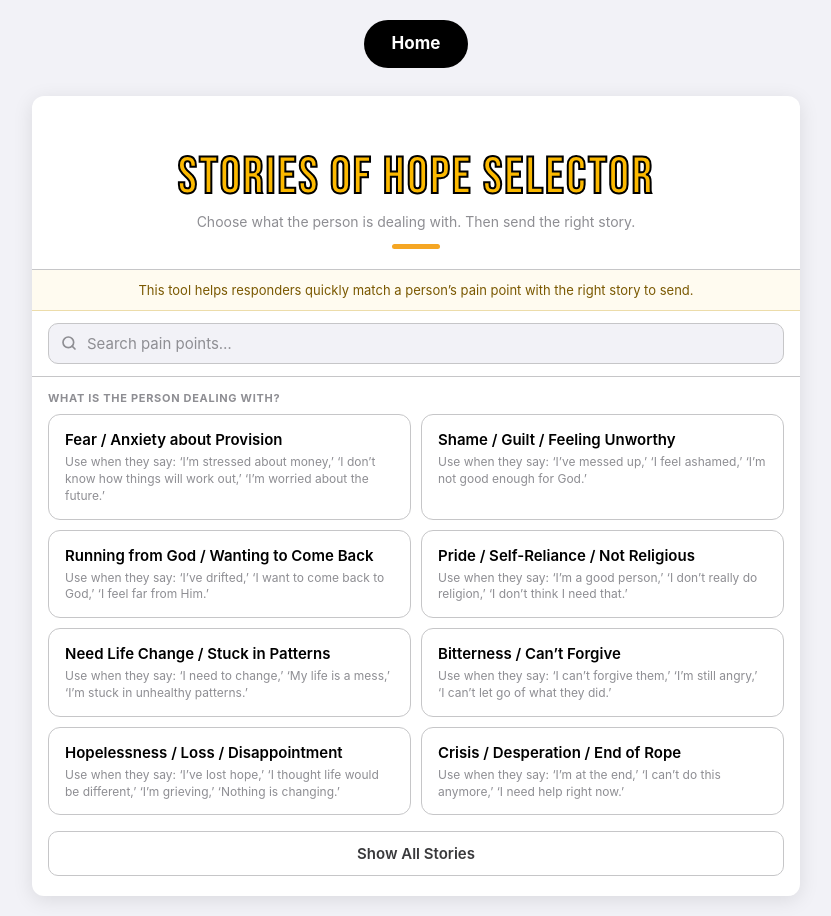
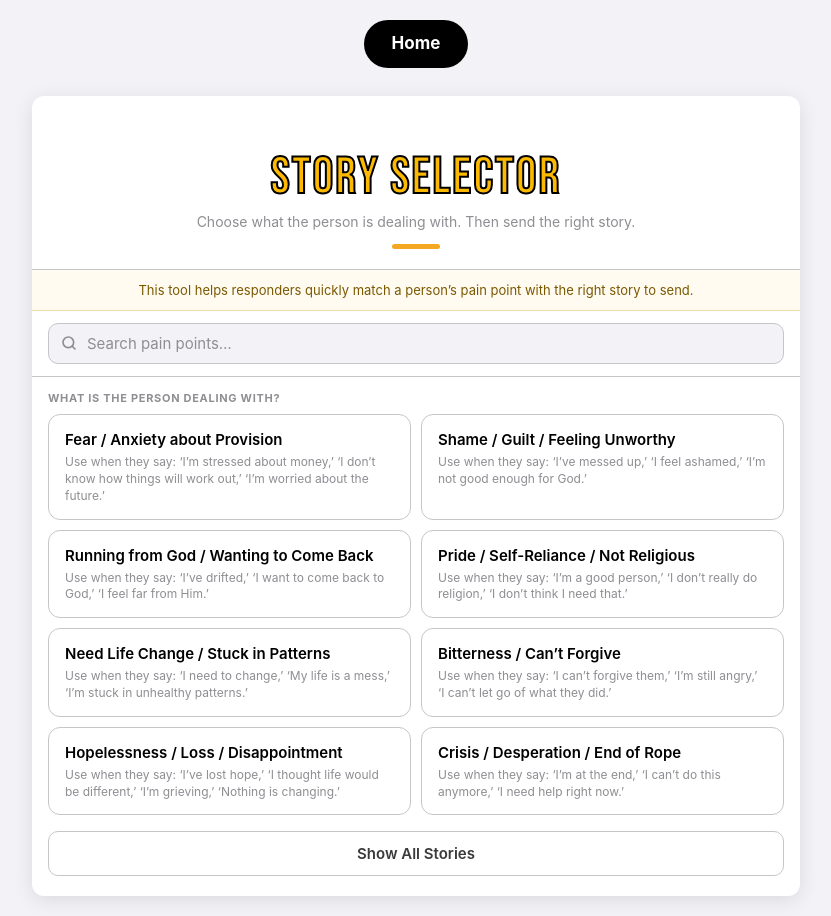
Before and after one commit to Mark-NYC/obey-tools, a plain HTML site: page stories-of-hope-selector.html in a window 1280 px wide. Shown: the whole page, without its empty margins (224-1055 px from the left). Drawn offline with Linux system fonts and the light colour scheme; a script that the page names is missing.

Commit message:
Update stories-of-hope-selector.html

```diff
--- a/stories-of-hope-selector.html
+++ b/stories-of-hope-selector.html
@@ -16,7 +16,7 @@
     <link rel="preconnect" href="https://fonts.googleapis.com">
     <link rel="preconnect" href="https://fonts.gstatic.com" crossorigin>
     <link rel="stylesheet" href="https://fonts.googleapis.com/css2?family=Bebas+Neue&display=swap">
-    <title>Stories of Hope Selector — OBEY.TOOLS</title>
+    <title>Stories Selector — OBEY.TOOLS</title>
     <script type="module">
         import { supabase } from './supabase.js';
         window.supabase = supabase;
@@ -161,7 +161,7 @@
     </div>
 
     <div class="page-header">
-        <div class="page-title">Stories of Hope Selector</div>
+        <div class="page-title">Story Selector</div>
         <div class="page-subtitle">Choose what the person is dealing with. Then send the right story.</div>
         <div class="accent-bar"></div>
     </div>
```
